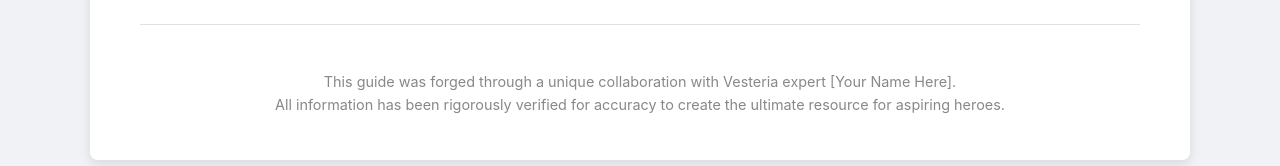
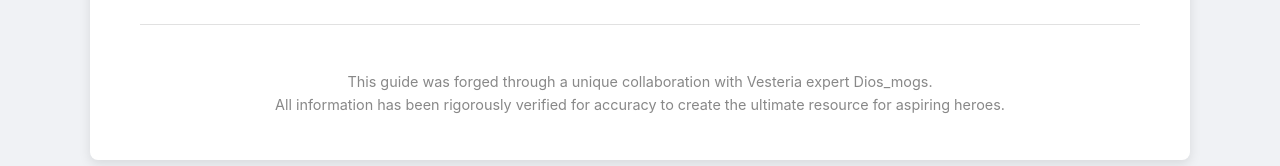
Before and after one commit to vasco-dude/vasco-dude.github.io, a plain HTML site: page hunter_guide.html in a window 1280 px wide. Shown: the part 5042-5208 px from the top of the page. Drawn offline with Linux system fonts and the light colour scheme.

Commit message:
Update hunter_guide.html

```diff
--- a/hunter_guide.html
+++ b/hunter_guide.html
@@ -339,7 +339,7 @@
     </div>
 
     <div class="footer">
-        <p>This guide was forged through a unique collaboration with Vesteria expert [Your Name Here].<br>All information has been rigorously verified for accuracy to create the ultimate resource for aspiring heroes.</p>
+        <p>This guide was forged through a unique collaboration with Vesteria expert Dios_mogs.<br>All information has been rigorously verified for accuracy to create the ultimate resource for aspiring heroes.</p>
     </div>
 
 </body>
```
